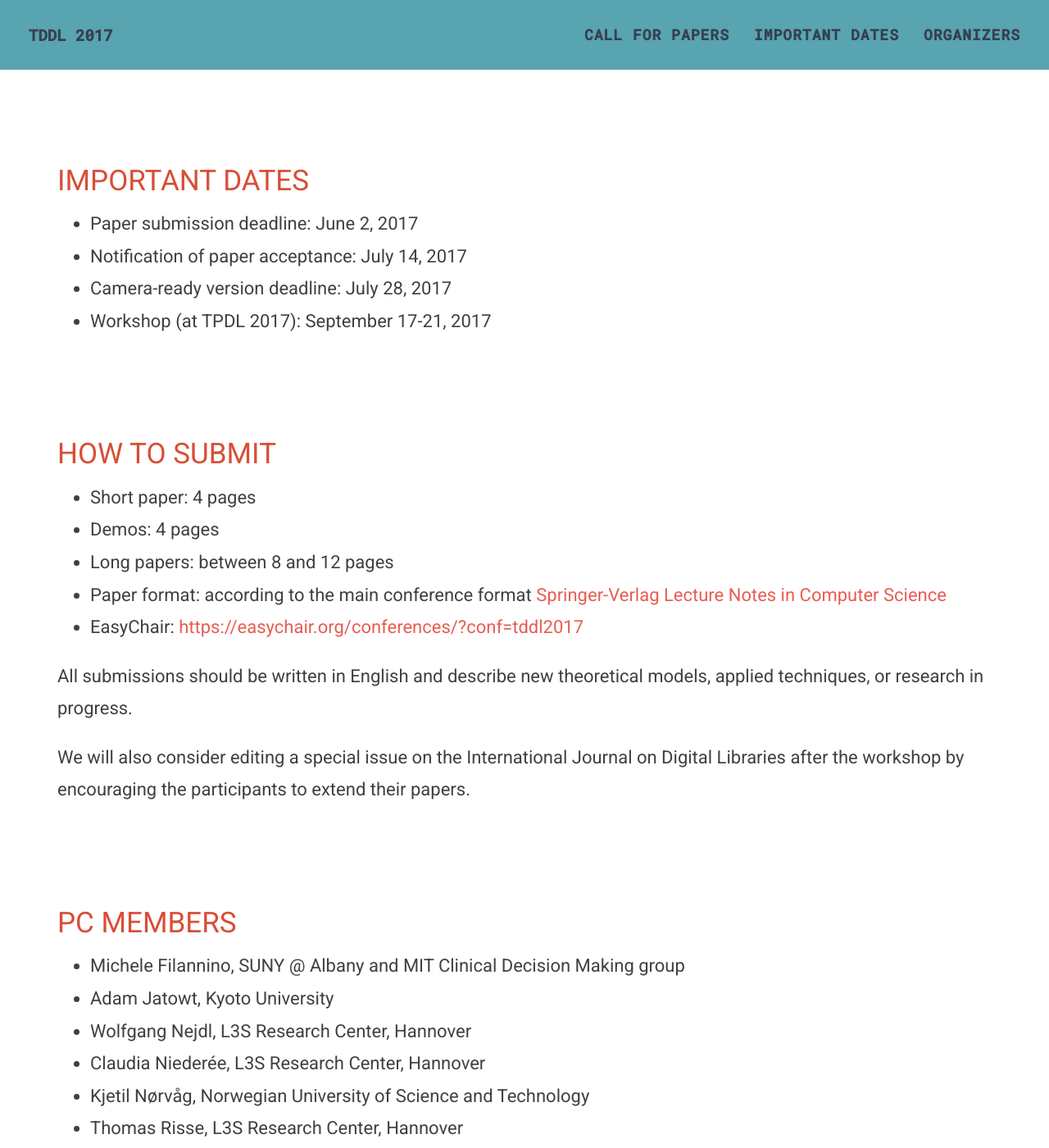
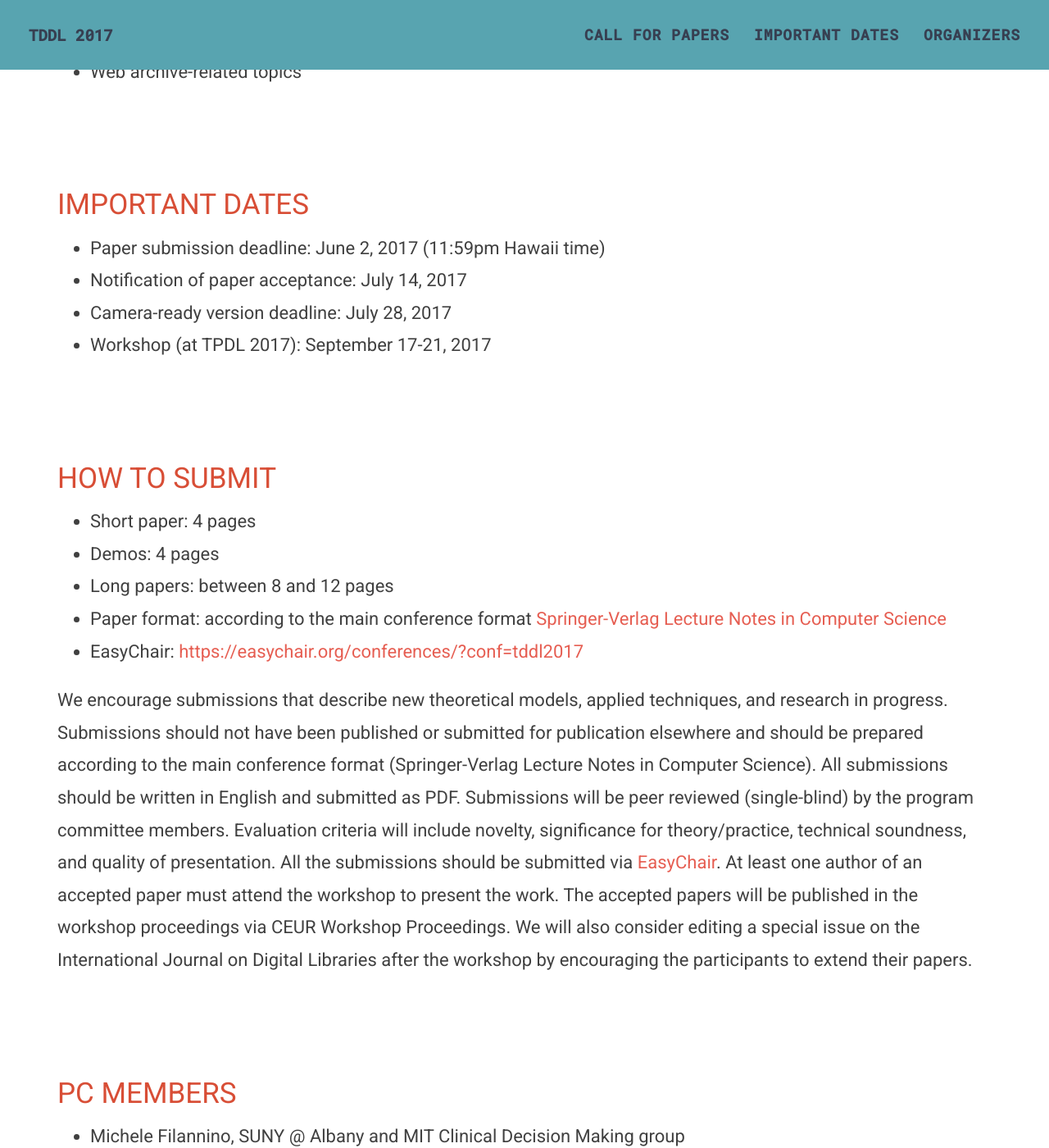
Before and after one commit to tddl2017/tddl2017.github.io, a Jekyll site: the page built from index.markdown, in a window 1280 px wide and 1400 px high, scrolled down 1555 px. Shown: the whole window at 82% size. Built offline with Jekyll 4.4.1, drawn with Linux system fonts in a browser that asks for light colours; some of the changed text lies outside the part shown.

Commit message:
fixed how to submit

```diff
--- a/index.markdown
+++ b/index.markdown
@@ -12,7 +12,9 @@ This workshop proposes to bring together researchers and practitioners from diff
 
 
 # TOPICS OF INTEREST
-- We will invite papers that pertain to the workshop theme including but not limited to:
+
+We invite papers that pertain to the workshop theme including but not limited to:
+
 - Diachronic analysis of language
 - Time-aware Information Retrieval for Digital Libraries
 - Time-aware Recommender Systems for Digital Libraries
@@ -33,7 +35,7 @@ This workshop proposes to bring together researchers and practitioners from diff
 
 # IMPORTANT DATES
 
-* Paper submission deadline: June 2, 2017
+* Paper submission deadline: June 2, 2017 (11:59pm Hawaii time)
 * Notification of paper acceptance: July 14, 2017
 * Camera-ready version deadline: July 28, 2017
 * Workshop (at TPDL 2017): September 17-21, 2017
@@ -46,9 +48,16 @@ This workshop proposes to bring together researchers and practitioners from diff
 * Paper format: according to the main conference format [Springer-Verlag Lecture Notes in Computer Science](http://www.springer.com/computer/lncs?SGWID=0-164-6-793341-0)
 * EasyChair: [https://easychair.org/conferences/?conf=tddl2017](https://easychair.org/conferences/?conf=tddl2017)
 
-All submissions should be written in English and describe new theoretical models, applied techniques, or research in progress.
+We encourage submissions that describe new theoretical models, applied techniques, and research in progress.
+Submissions should not have been published or submitted for publication elsewhere and should be prepared according to the main conference format (Springer-Verlag Lecture Notes in Computer Science).
+All submissions should be written in English and submitted as PDF.
+Submissions will be peer reviewed (single-blind) by the program committee members.
+Evaluation criteria will include novelty, significance for theory/practice, technical soundness, and quality of presentation.
+All the submissions should be submitted via [EasyChair](https://easychair.org/conferences/?conf=tddl2017).
+At least one author of an accepted paper must attend the workshop to present the work.
+The accepted papers will be published in the workshop proceedings via CEUR Workshop Proceedings.
+We will also consider editing a special issue on the International Journal on Digital Libraries after the workshop by encouraging the participants to extend their papers.
 
-We will also consider editing a special issue on the International Journal on Digital Libraries after the workshop by encouraging the participants to extend their papers.
 
 
 # PC MEMBERS
```
